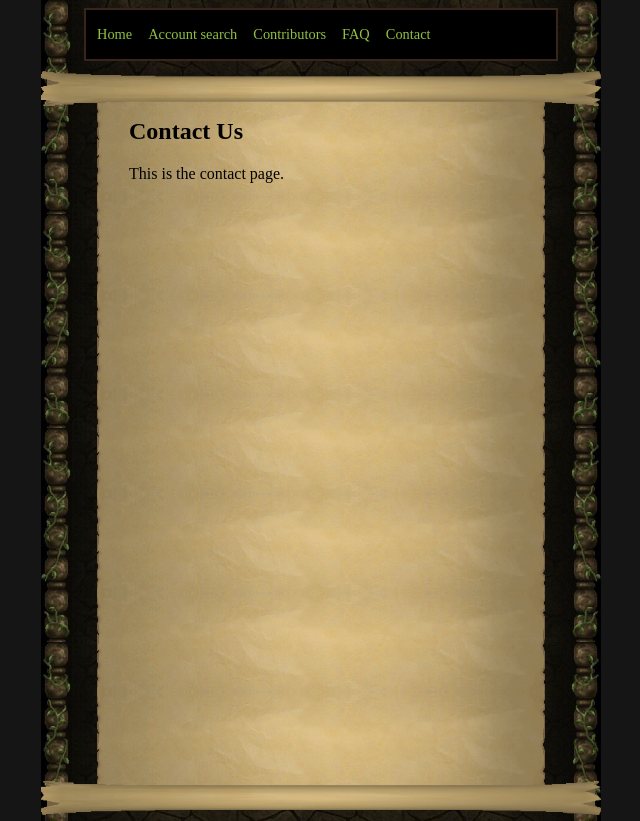
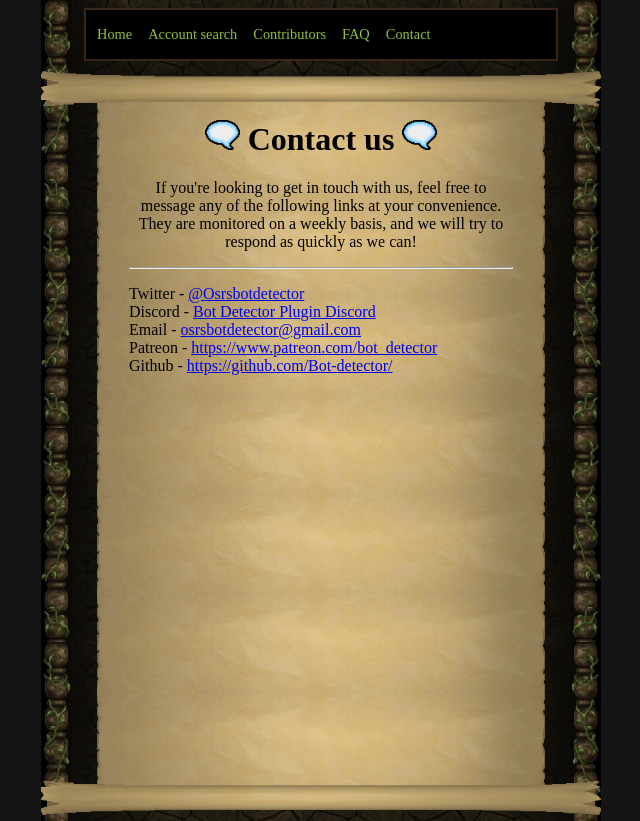
Before and after one commit to Bot-detector/Bot-Detector-Web, a FastAPI app: page /contact/ in a window 1280 px wide. Shown: the part 66-887 px from the top of the page, without its empty margins (319-959 px from the left). Run offline with FastAPI, Linux system fonts and the light colour scheme.

Commit message:
contact page

```diff
--- a/src/templates/pages/contact.html
+++ b/src/templates/pages/contact.html
@@ -1,6 +1,28 @@
 {% extends "base.html" %}
 
 {% block content %}
-    <h2>Contact Us</h2>
-    <p>This is the contact page.</p>
+<div class="title">
+    <h1>
+        <img src="/static/images/GameAssets/contact.png" width="35px">
+        Contact us
+        <img src="/static/images/GameAssets/contact.png" width="35px">
+    </h1>
+    <p>
+        If you're looking to get in touch with us, feel free to message any of the following links at your convenience. They are monitored on a weekly basis, and we will try to respond as quickly as we can!
+    </p>
+</div>
+
+<hr>
+
+<div>
+    <p>
+        Twitter - <a href="https://twitter.com/osrsbotdetector">@Osrsbotdetector</a><br>
+        Discord - <a href="https://discord.com/invite/botdetector">Bot Detector Plugin Discord</a><br>
+        Email - <a href="mailto:osrsbotdetector@gmail.com">osrsbotdetector@gmail.com</a><br>
+        Patreon - <a href="https://www.patreon.com/bot_detector">https://www.patreon.com/bot_detector</a><br>
+        Github - <a href="https://github.com/Bot-detector">https://github.com/Bot-detector/</a><br>
+    </p>
+</div>
+
+
 {% endblock %}
```
